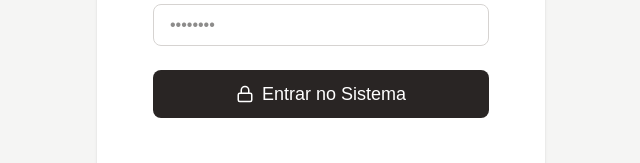
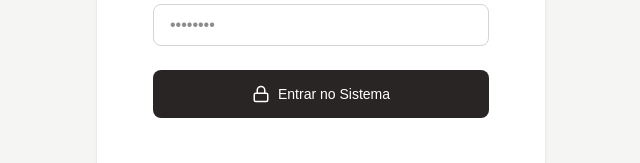
Before and after one commit to cerpil/cabanas-plataforma, a Next.js app in the folder sistema-reservas/frontend/: page /login in a window 1280 px wide. Shown: the part 500-663 px from the top of the page, without its empty margins (319-959 px from the left). Built offline with nearby package versions, Linux system fonts and the light colour scheme; no server answers.

Commit message:
fix(frontend): add size prop to Button component and fix build error

```diff
--- a/sistema-reservas/frontend/src/components/ui/Button.tsx
+++ b/sistema-reservas/frontend/src/components/ui/Button.tsx
@@ -2,17 +2,25 @@ import React from 'react';
 
 interface ButtonProps extends React.ButtonHTMLAttributes<HTMLButtonElement> {
   variant?: 'primary' | 'secondary' | 'danger' | 'outline';
+  size?: 'sm' | 'md' | 'lg';
   isLoading?: boolean;
 }
 
 export const Button: React.FC<ButtonProps> = ({
   children,
   variant = 'primary',
+  size = 'md',
   isLoading,
   className = '',
   ...props
 }) => {
-  const baseStyles = "px-4 py-2 rounded-lg font-medium transition-all duration-200 disabled:opacity-50 flex items-center justify-center";
+  const baseStyles = "rounded-lg font-medium transition-all duration-200 disabled:opacity-50 flex items-center justify-center";
+
+  const sizes = {
+    sm: "px-3 py-1.5 text-xs",
+    md: "px-4 py-2 text-sm",
+    lg: "px-6 py-3 text-base"
+  };
 
   const variants = {
     primary: "bg-stone-800 text-white hover:bg-stone-900",
@@ -23,7 +31,7 @@ export const Button: React.FC<ButtonProps> = ({
 
   return (
     <button
-      className={`${baseStyles} ${variants[variant]} ${className}`}
+      className={`${baseStyles} ${sizes[size]} ${variants[variant]} ${className}`}
       disabled={isLoading || props.disabled}
       {...props}
     >
```
